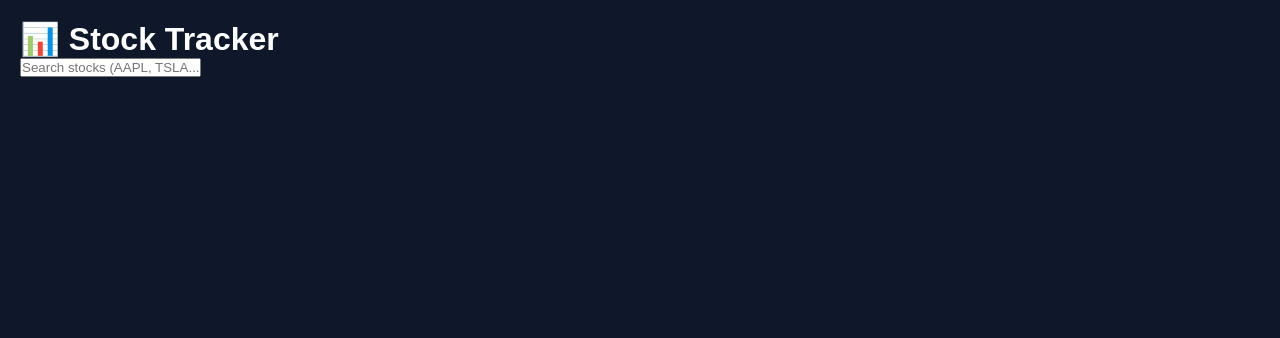
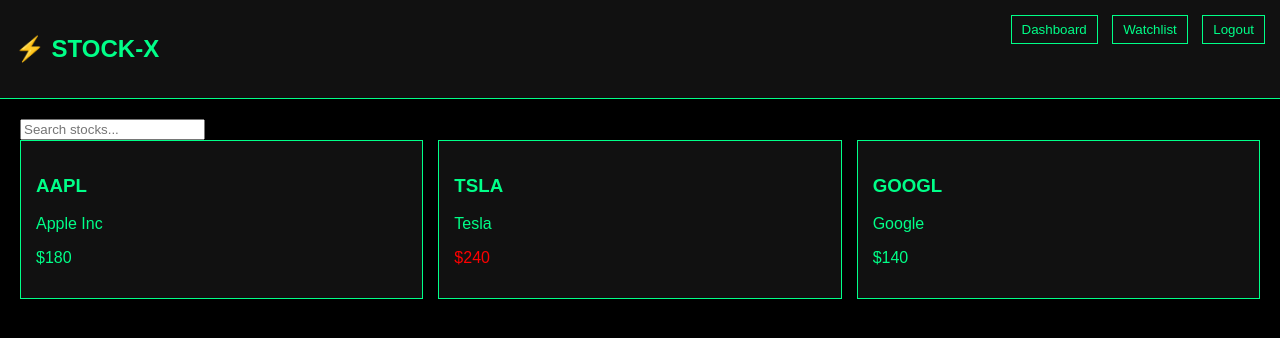
Before and after one commit to StockTracker-MLS/MLS-StockTracker-project, a website built with Vite: page client/index.html in a window 1280 px wide. Built offline with nearby package versions, Linux system fonts and the light colour scheme.

Commit message:
Added frontend boilerPlate

```diff
--- a/client/src/helpers/dom.js
+++ b/client/src/helpers/dom.js
@@ -1,6 +1,41 @@
-export function createEl(tag, className, text) {
-    const el = document.createElement(tag);
-    if (className) el.className = className;
-    if (text) el.innerText = text;
-    return el;
+import { loadDashboard } from "../pages/dashboard";
+import { loadStock } from "../pages/stock";
+import { loadWatchlist } from "../pages/watchlist";
+
+export function initApp() {
+    const app = document.querySelector("#app");
+
+    app.innerHTML = `
+        <div class="navbar">
+            <h2 onclick="navigate('dashboard')">⚡ STOCK-X</h2>
+
+            <div class="nav">
+                <button onclick="navigate('dashboard')">Dashboard</button>
+                <button onclick="navigate('watchlist')">Watchlist</button>
+                <button onclick="logout()">Logout</button>
+            </div>
+        </div>
+
+        <div id="page"></div>
+    `;
+
+    window.navigate = navigate;
+    window.logout = logout;
+
+    function logout() {
+        localStorage.removeItem("user");
+        navigate("dashboard");
+    }
+
+    function navigate(page) {
+        const view = document.querySelector("#page");
+
+        view.innerHTML = "";
+
+        if (page === "dashboard") loadDashboard();
+        if (page === "stock") loadStock();
+        if (page === "watchlist") loadWatchlist();
+    }
+
+    navigate("dashboard");
 }
--- a/client/src/main.js
+++ b/client/src/main.js
@@ -1,6 +1,6 @@
 import "./style.css";
-import { loadDashboard } from "./pages/dashboard";
+import { initApp } from "./helpers/dom";
 
 document.addEventListener("DOMContentLoaded", () => {
-    loadDashboard();
+    initApp();
 });
--- a/client/src/pages/dashboard.js
+++ b/client/src/pages/dashboard.js
@@ -1,22 +1,32 @@
-import { createEl } from "../helpers/dom";
+export function loadDashboard() {
+    const page = document.querySelector("#page");
 
-export function loadDashboard() {
-    const app = document.querySelector("#app");
+    page.innerHTML = `
+        <div class="container">
 
-    app.innerHTML = "";
+            <input class="search" placeholder="Search stocks..." />
 
-    const container = createEl("div", "container");
+            <div class="grid">
 
-    const title = createEl("h1", null, "📊 Stock Tracker");
+                <div class="card" onclick="navigate('stock')">
+                    <h3>AAPL</h3>
+                    <p>Apple Inc</p>
+                    <p class="green">$180</p>
+                </div>
 
-    const search = createEl("input");
-    search.placeholder = "Search stocks (AAPL, TSLA...)";
+                <div class="card" onclick="navigate('stock')">
+                    <h3>TSLA</h3>
+                    <p>Tesla</p>
+                    <p class="red">$240</p>
+                </div>
 
-    const stockList = createEl("div", "stock-list");
+                <div class="card" onclick="navigate('stock')">
+                    <h3>GOOGL</h3>
+                    <p>Google</p>
+                    <p class="green">$140</p>
+                </div>
 
-    container.appendChild(title);
-    container.appendChild(search);
-    container.appendChild(stockList);
-
-    app.appendChild(container);
+            </div>
+        </div>
+    `;
 }
--- a/client/src/pages/stock.js
+++ b/client/src/pages/stock.js
@@ -0,0 +1,31 @@
+export function loadStock() {
+    const page = document.querySelector("#page");
+
+    page.innerHTML = `
+        <div class="container">
+
+            <h1 class="glow">AAPL</h1>
+            <p>Apple Inc</p>
+
+            <div class="chart">
+                📈 Chart will be added when API connects
+            </div>
+
+            <div class="stats">
+                <p>Price: $180</p>
+                <p>Volume: 120M</p>
+                <p>Market Cap: 2.8T</p>
+            </div>
+
+            <div class="actions">
+                <button class="buy">BUY</button>
+                <button class="sell">SELL</button>
+            </div>
+
+            <button onclick="navigate('watchlist')" class="watch">
+                ⭐ Add to Watchlist
+            </button>
+
+        </div>
+    `;
+}
--- a/client/src/pages/watchlist.js
+++ b/client/src/pages/watchlist.js
@@ -0,0 +1,10 @@
+export function loadWatchlist() {
+    const page = document.querySelector("#page");
+
+    page.innerHTML = `
+        <div class="container">
+            <h1 class="glow">Watchlist ⭐</h1>
+            <p>No stocks saved yet</p>
+        </div>
+    `;
+}
--- a/client/src/style.css
+++ b/client/src/style.css
@@ -1,15 +1,73 @@
-* {
+body {
     margin: 0;
-    padding: 0;
-    box-sizing: border-box;
-    font-family: Arial, sans-serif;
+    font-family: Arial;
+    background: black;
+    color: #00ff88;
 }
 
-body {
-    background: #0f172a;
+/* NAVBAR */
+.navbar {
+    display: flex;
+    justify-content: space-between;
+    padding: 15px;
+    background: #111;
+    border-bottom: 1px solid #00ff88;
+}
+
+.nav button {
+    margin-left: 10px;
+    background: transparent;
+    color: #00ff88;
+    border: 1px solid #00ff88;
+    padding: 6px 10px;
+}
+
+/* LAYOUT */
+.container {
+    padding: 20px;
+}
+
+.grid {
+    display: grid;
+    grid-template-columns: repeat(3, 1fr);
+    gap: 15px;
+}
+
+/* CARDS */
+.card {
+    border: 1px solid #00ff88;
+    padding: 15px;
+    cursor: pointer;
+    background: #111;
+}
+
+/* COLORS */
+.green { color: #00ff88; }
+.red { color: red; }
+
+/* STOCK PAGE */
+.chart {
+    height: 200px;
+    border: 1px solid #00ff88;
+    margin: 20px 0;
+}
+
+.actions button {
+    margin-right: 10px;
+    padding: 10px;
+}
+
+.buy {
+    background: #00ff88;
+    color: black;
+}
+
+.sell {
+    background: red;
     color: white;
 }
 
-.container {
-    padding: 20px;
+/* GLOW */
+.glow {
+    text-shadow: 0 0 10px #00ff88;
 }
```
